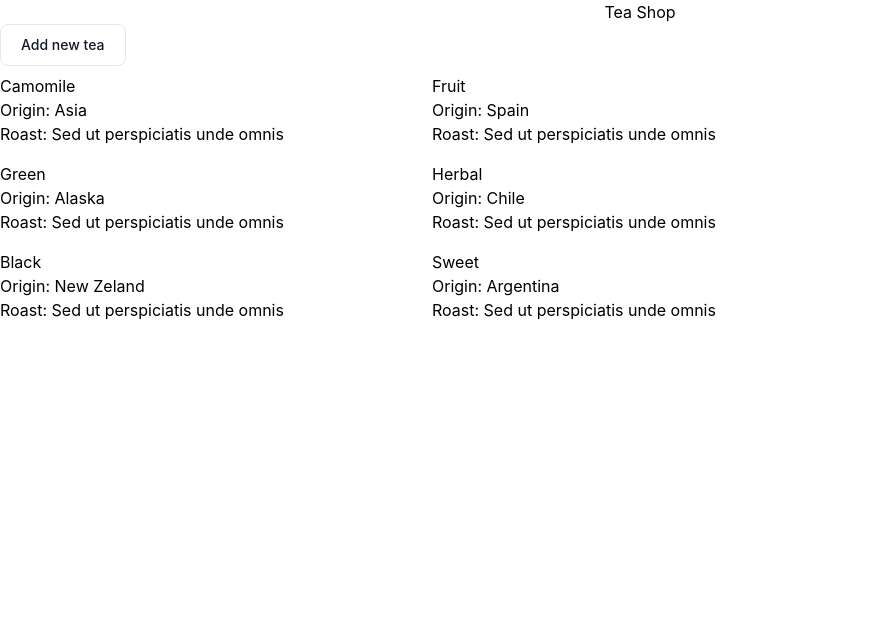
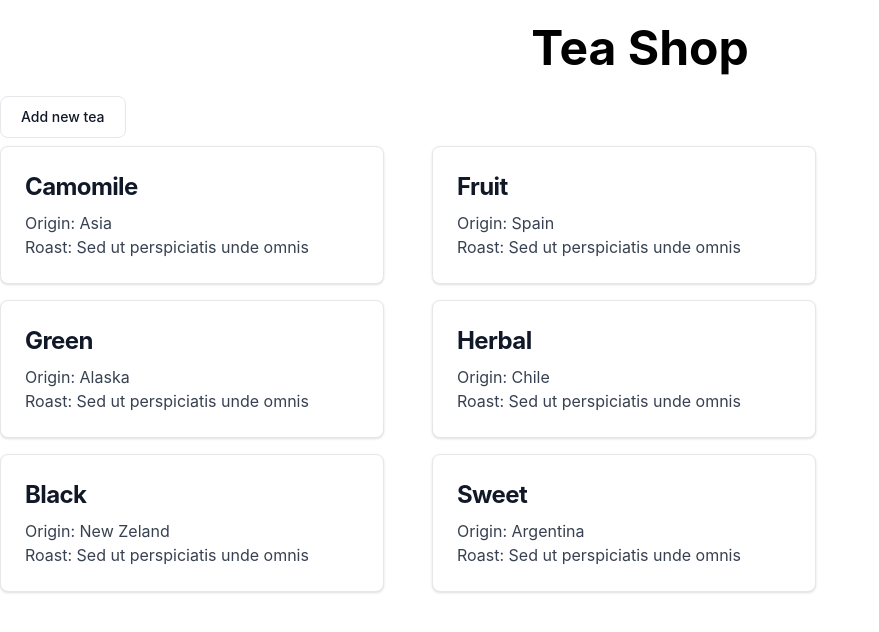
Before and after one commit to dmagic1304/tea-shop, a React (Create React App) app: page / in a window 1280 px wide. Shown: the top 632 px of the page, without its empty margins (0-879 px from the left). Built offline with nearby package versions, Linux system fonts and the light colour scheme.

Commit message:
finished TeaList styling

```diff
--- a/src/components/Header.js
+++ b/src/components/Header.js
@@ -2,7 +2,7 @@ import React from "react";
 
 function Header() {
   return (
-    <div class="justify-center flex" >
+    <div class="justify-center flex text-5xl m-6 font-bold" >
       <h1>Tea Shop</h1>
     </div>
   )
--- a/src/components/Tea.js
+++ b/src/components/Tea.js
@@ -4,10 +4,10 @@ import PropTypes from "prop-types";
 
 function Tea({name, origin, roast}) {
   return (
-    <div>
-      <h3>{name}</h3>
-      <p>Origin: {origin}</p>
-      <p>Roast: {roast}</p>
+    <div class="block max-w-sm p-6 bg-white border border-gray-200 rounded-lg shadow hover:bg-gray-100 dark:bg-gray-800 dark:border-gray-700 dark:hover:bg-gray-700">
+      <h3 class = "mb-2 text-2xl font-bold tracking-tight text-gray-900 dark:text-white" >{name}</h3>
+      <p class="font-normal text-gray-700 dark:text-gray-400">Origin: {origin}</p>
+      <p class="font-normal text-gray-700 dark:text-gray-400">Roast: {roast}</p>
     </div>
   )
 }
```
